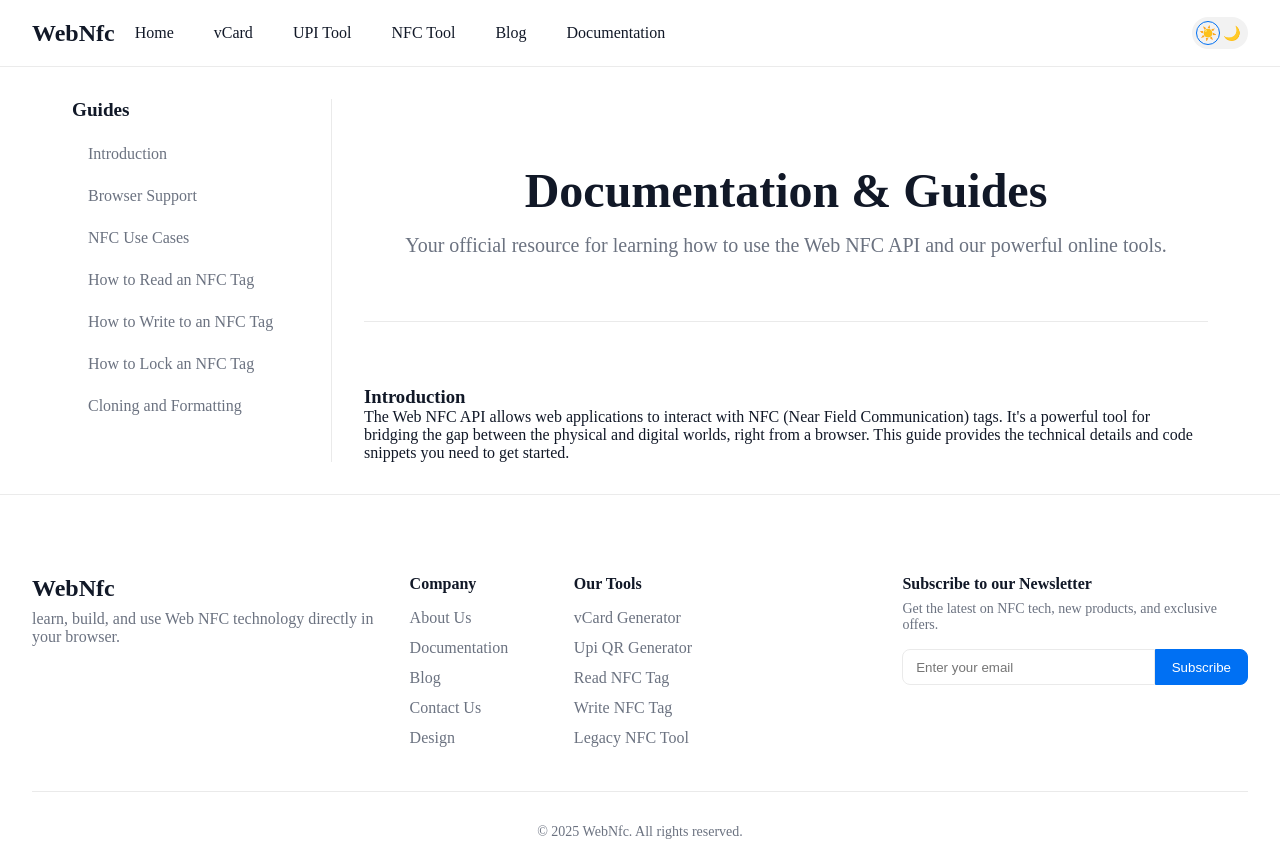
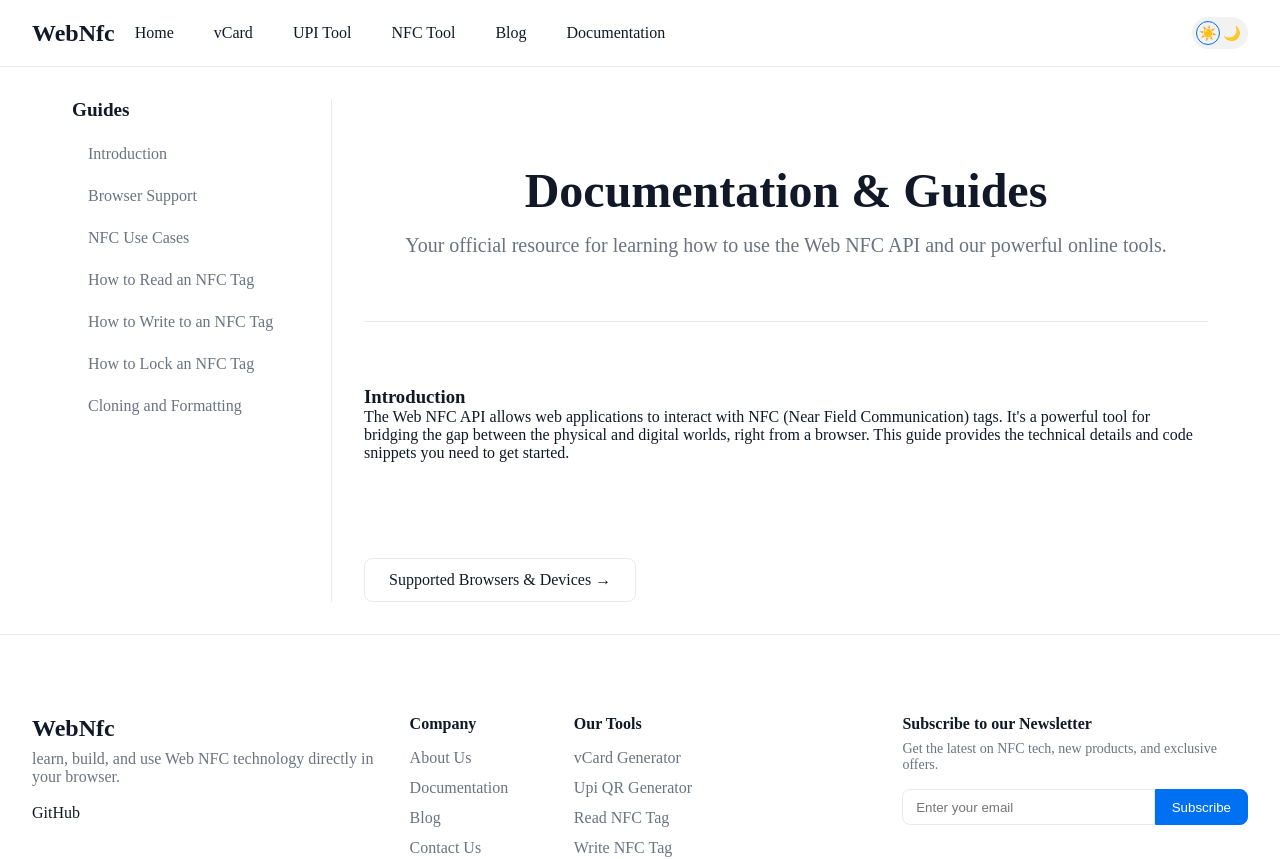
Before and after one commit to vimal-verma/webnfc.org, a Next.js app: page /documentation/introduction in a window 1280 px wide. Shown: the top 859 px of the page. Built offline with nearby package versions, Linux system fonts and the light colour scheme.

Commit message:
documentation improved

```diff
--- a/app/components/Footer.js
+++ b/app/components/Footer.js
@@ -31,6 +31,8 @@ export default function Footer() {
                 <div className={styles.footerBrand}>
                     <Link href="/" className={styles.logo}>WebNfc</Link>
                     <p>learn, build, and use Web NFC technology directly in your browser.</p>
+                    <br />
+                    <a href="https://github.com/vimal-verma/webnfc" target="_blank" rel="noopener noreferrer">GitHub</a>
                 </div>
                 <div className={styles.linksGrid}>
                     <div className={styles.linkColumn}>
--- a/app/documentation/[slug]/page.js
+++ b/app/documentation/[slug]/page.js
@@ -1,4 +1,5 @@
 import { notFound } from 'next/navigation';
+import Link from 'next/link';
 import hljs from 'highlight.js';
 import '../syntax.css';
 import styles from '../page.module.css';
@@ -39,6 +40,19 @@ export default async function DocumentationContent({ params }) {
     const { slug } = await params;
     const section = await getSectionContent(slug);
 
+    const sectionSlugs = Object.keys(sections);
+    const currentIndex = sectionSlugs.indexOf(slug);
+
+    const prevSection = currentIndex > 0 ? {
+        slug: sectionSlugs[currentIndex - 1],
+        title: sections[sectionSlugs[currentIndex - 1]]
+    } : null;
+
+    const nextSection = currentIndex < sectionSlugs.length - 1 ? {
+        slug: sectionSlugs[currentIndex + 1],
+        title: sections[sectionSlugs[currentIndex + 1]]
+    } : null;
+
     if (!section) {
         notFound();
     }
@@ -71,6 +85,19 @@ export default async function DocumentationContent({ params }) {
                     dangerouslySetInnerHTML={{ __html: highlightedContent }}
                 />
             </article>
+
+            <div className={styles.pagination}>
+                {prevSection && (
+                    <Link href={`/documentation/${prevSection.slug}`} className={styles.prevLink}>
+                        &larr; {prevSection.title}
+                    </Link>
+                )}
+                {nextSection && (
+                    <Link href={`/documentation/${nextSection.slug}`} className={styles.nextLink}>
+                        {nextSection.title} &rarr;
+                    </Link>
+                )}
+            </div>
         </>
     );
 }
--- a/app/documentation/page.module.css
+++ b/app/documentation/page.module.css
@@ -171,3 +171,32 @@
 .copyButton:hover {
     background-color: var(--color-primary-light);
 }
+
+
+/* Pagination for docs */
+.pagination {
+  display: flex;
+  justify-content: space-between;
+  margin-top: 2rem;
+  padding-top: 1rem;
+  border-top: 1px solid var(--border-color);
+}
+
+.prevLink,
+.nextLink {
+  display: inline-block;
+  margin-top: 3rem;
+  padding: 0.75rem 1.5rem;
+  gap: 2rem;
+  border: 1px solid var(--card-border);
+  border-radius: 8px;
+  text-decoration: none;
+  color: var(--text-color);
+  transition: background-color 0.2s, border-color 0.2s;
+}
+
+.prevLink:hover,
+.nextLink:hover {
+  background-color: var(--card-bg-color);
+  border-color: var(--primary-color);
+}
```
Also changed, not shown: 1 other file (tests, documents, lock files or other folders).
